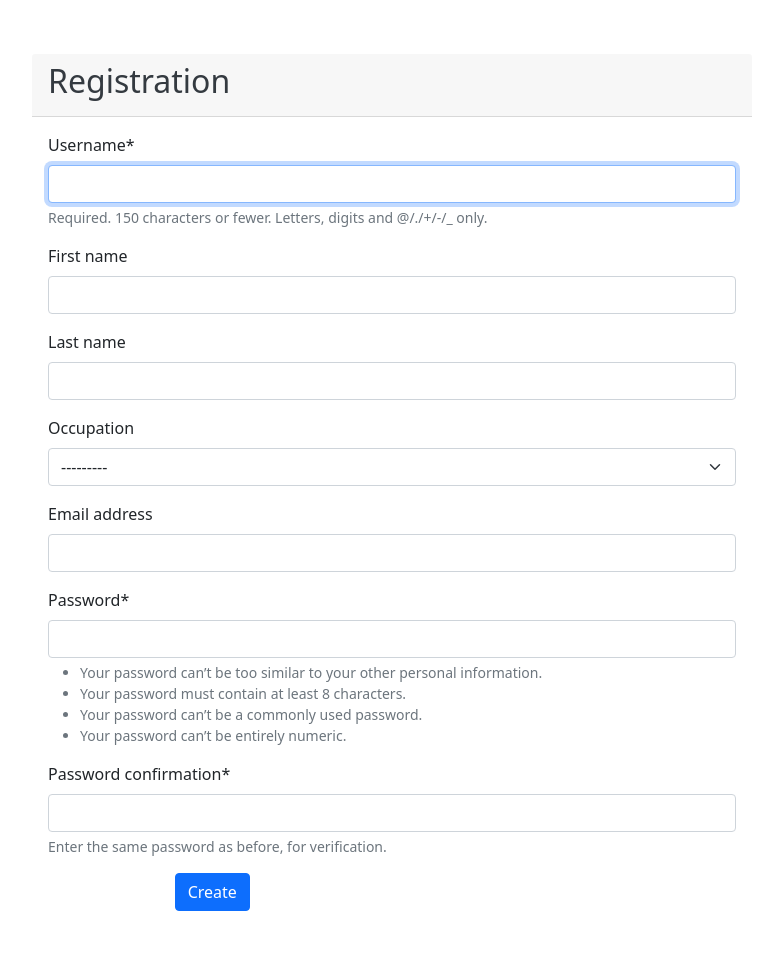
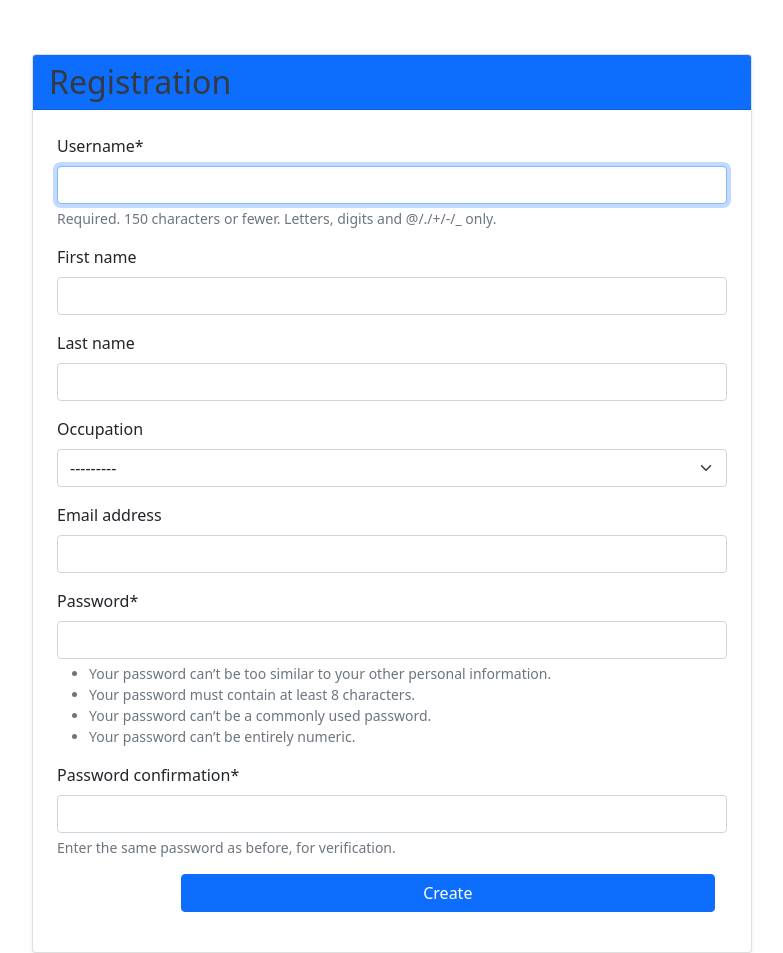
Before and after one commit to Timur5050/toDo-list-project, a Django app: page /registration/ in a window 1280 px wide. Shown: the part 56-1009 px from the top of the page, without its empty margins (248-1031 px from the left). Before the commit the page ends 967 px from the top, so only its background shows below. Run offline with Django 5.2, Linux system fonts and the light colour scheme; data that the repository does not hold is empty; some libraries are stand-ins or nearby versions.

Commit message:
created a better design for registration

```diff
--- a/templates/roster/user_form.html
+++ b/templates/roster/user_form.html
@@ -5,17 +5,17 @@
 <div class="container mt-4">
   <div class="row justify-content-center">
     <div class="col-md-8">
-      <div class="ca  rd">
-        <div class="card-header">
-          <h2>Registration</h2>
+      <div class="card shadow-sm rounded">
+        <div class="card-header bg-primary text-white">
+          <h2 class="mb-0">Registration</h2>
         </div>
-        <div class="card-body">
+        <div class="card-body p-4">
           <form action="" method="post" class="form-horizontal">
             {% csrf_token %}
             {{ form|crispy }}
-            <div class="form-group row">
+            <div class="form-group row mt-3">
               <div class="col-sm-10 offset-sm-2">
-                <input type="submit" value="Create" class="btn btn-primary">
+                <input type="submit" value="Create" class="btn btn-primary btn-block">
               </div>
             </div>
           </form>
```
